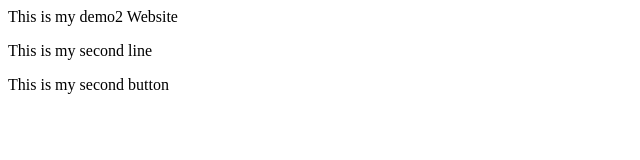
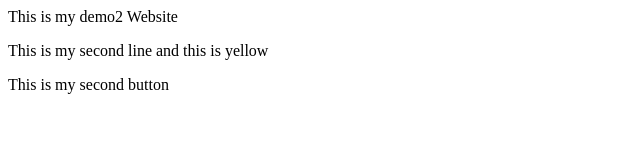
Before and after one commit to Priyanshu8265/demo2, a plain HTML site: page index.html in a window 1280 px wide. Shown: the whole page, without its empty margins (0-640 px from the left). Drawn offline with Linux system fonts and the light colour scheme.

Commit message:
modified index.html

```diff
--- a/index.html
+++ b/index.html
@@ -1,3 +1,3 @@
 <p> This is my demo2 Website</p>
-<p> This is my second line</p>
+<p> This is my second line and this is yellow</p>
 <p> This is my second button</p>
```
